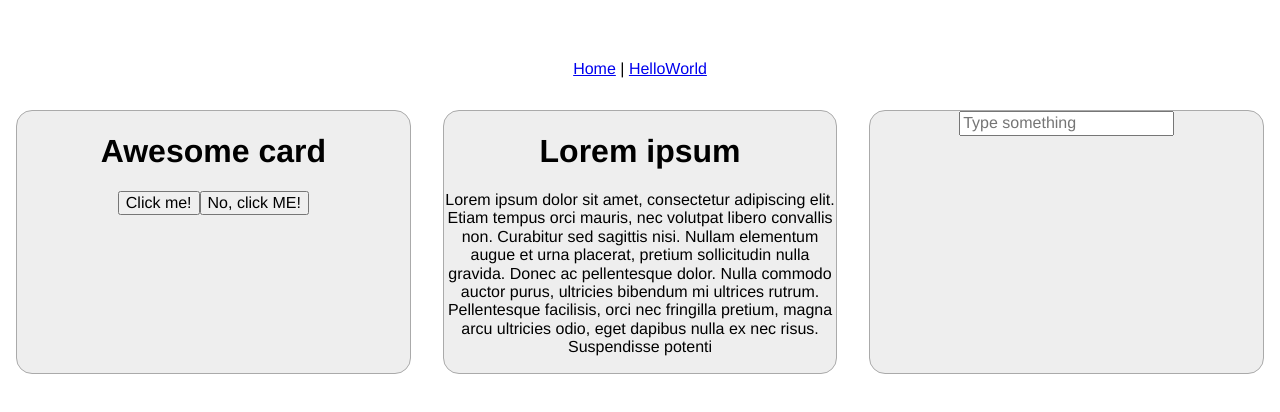
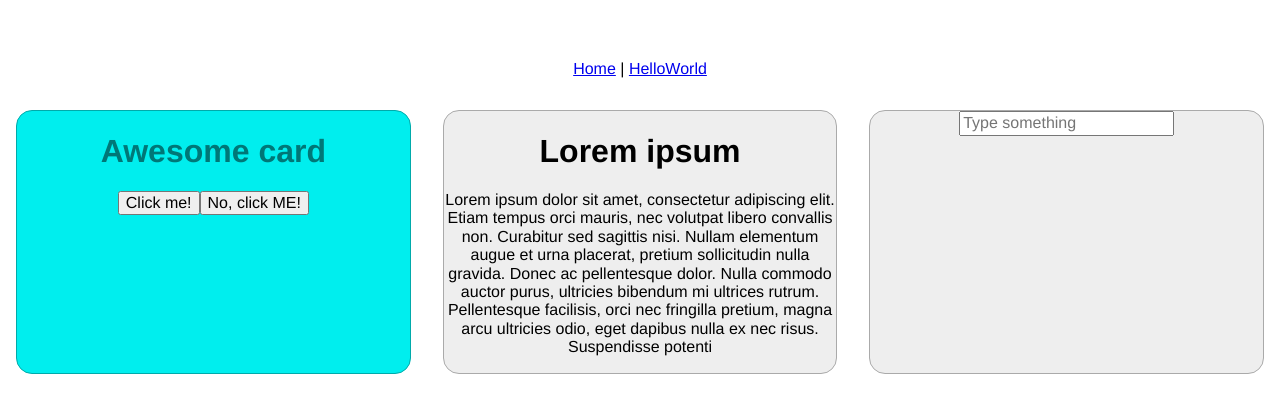
Before and after one commit to daxadal/cooking-vue, a Vue app: page /#/ in a window 1280 px wide. Shown: the top 412 px of the page. Built offline with nearby package versions, Linux system fonts and the light colour scheme.

Commit message:
Color cards depending on enum

```diff
--- a/src/components/BaseCard.vue
+++ b/src/components/BaseCard.vue
@@ -1,35 +1,47 @@
 <template>
-  <div class="card">
-    <h1 v-if="title" class="card__title">{{ title }}</h1>
+  <div :class="['card', `card--${color}`]">
+    <h1 v-if="title">{{ title }}</h1>
     <slot />
   </div>
 </template>
 
 <script lang="ts">
-import { defineComponent } from "vue";
+import { Colors } from "@/resources/constants-types";
+import { defineComponent, PropType } from "vue";
 
 export default defineComponent({
   name: "BaseCard",
   props: {
+    color: {
+      type: String as PropType<Colors>,
+      default: Colors.NEUTRAL,
+      validator: (value: Colors) => Object.values(Colors).includes(value),
+    },
     title: {
       type: String,
       required: false,
       default: undefined,
     },
   },
-  setup() {},
 });
 </script>
 
-<style lang="css" scoped>
+<style lang="scss" scoped>
 .card {
   margin: 1rem;
-  background-color: var(--neutral-foreground);
-  border: 1px solid var(--neutral-detail);
+  border: 1px solid;
   border-radius: 1rem;
-}
 
-.card__title {
-  color: var(--neutral-text);
+  &--neutral {
+    background-color: var(--neutral-foreground);
+    color: var(--neutral-text);
+    border-color: var(--neutral-detail);
+  }
+
+  &--cyan {
+    background-color: var(--cyan-foreground);
+    color: var(--cyan-text);
+    border-color: var(--cyan-detail);
+  }
 }
 </style>
--- a/src/resources/constants-types.ts
+++ b/src/resources/constants-types.ts
@@ -1,4 +1,4 @@
 export enum Colors {
-  NEUTRAL,
-  CYAN,
+  NEUTRAL = "neutral",
+  CYAN = "cyan",
 }
--- a/src/views/Home.vue
+++ b/src/views/Home.vue
@@ -1,6 +1,6 @@
-<template >
+<template>
   <div class="cards">
-    <BaseCard class="cards__card" title="Awesome card">
+    <BaseCard class="cards__card" title="Awesome card" :color="Colors.CYAN">
       <button>Click me!</button><button>No, click ME!</button>
     </BaseCard>
     <BaseCard class="cards__card" title="Lorem ipsum">
@@ -22,13 +22,18 @@
 
 <script lang="ts">
 import BaseCard from "@/components/BaseCard.vue";
+import { Colors } from "@/resources/constants-types";
+import { defineComponent } from "@vue/runtime-core";
 
-export default {
+export default defineComponent({
   name: "Home",
   components: {
     BaseCard,
   },
-};
+  setup() {
+    return { Colors };
+  },
+});
 </script>
 
 <style>
```
